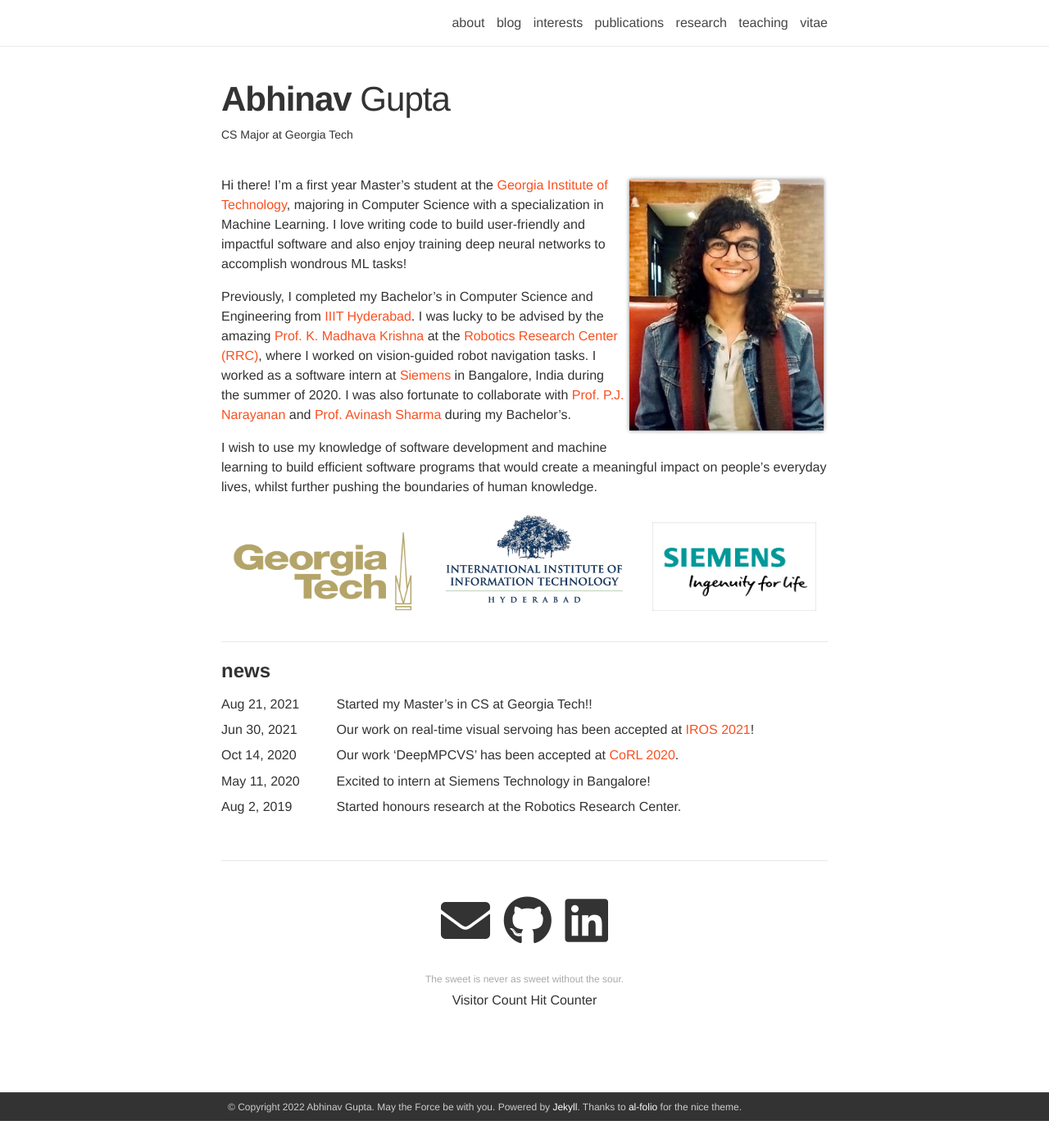
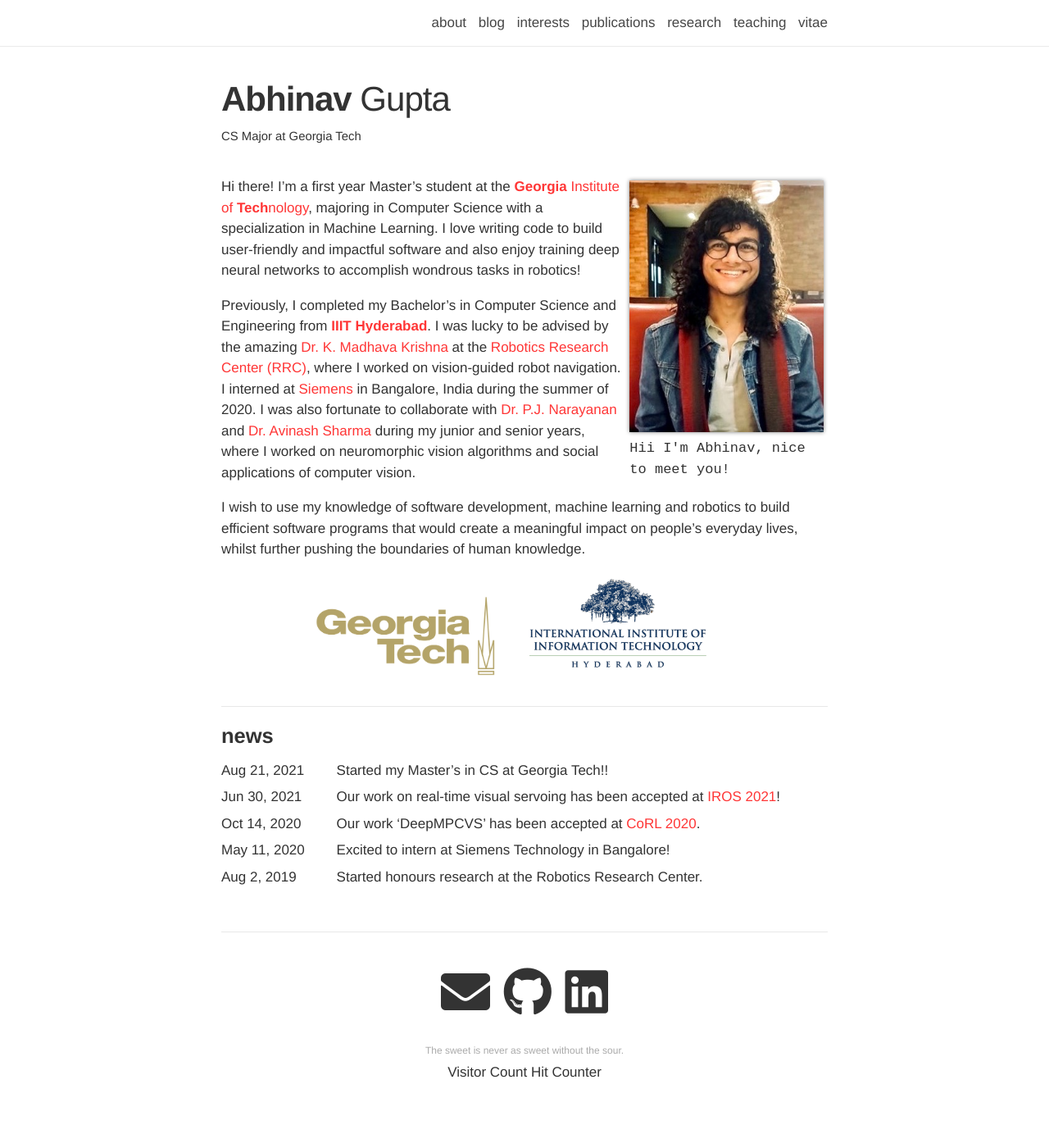
Before and after one commit to BonJovi1/bonjovi1.github.io, a Jekyll site: the page built from _pages/about.md, in a window 1280 px wide and 1400 px high. Shown: the whole window at 82% size. Built offline with Jekyll 4.4.1, drawn with Linux system fonts in a browser that asks for light colours; nearby versions of some CDN libraries.

Commit message:
design updates

```diff
--- a/_pages/about.md
+++ b/_pages/about.md
@@ -8,18 +8,19 @@
   align: right
   image: prof_pic.jpg
   address: >
+    Hii I'm Abhinav, nice to meet you!
     <!-- <p> &nbsp; 801 Atlantic Dr NW</p>
-    <p> &nbsp; Atlanta, GA 30332</p> -->
+    <p> &nbsp;   Atlanta, GA 30332</p> -->
 
 news: true
 social: true
 ---
 
-Hi there! I'm a first year Master's student at the [Georgia Institute of Technology](https://www.gatech.edu/), majoring in Computer Science with a specialization in Machine Learning. I love writing code to build user-friendly and impactful software and also enjoy training deep neural networks to accomplish wondrous ML tasks!
+Hi there! I'm a first year Master's student at the [**Georgia** Institute of **Tech**nology](https://www.gatech.edu/), majoring in Computer Science with a specialization in Machine Learning. I love writing code to build user-friendly and impactful software and also enjoy training deep neural networks to accomplish wondrous tasks in robotics!
 
-Previously, I completed my Bachelor's in Computer Science and Engineering from [IIIT Hyderabad](https://www.iiit.ac.in/). I was lucky to be advised by the amazing [Prof. K. Madhava Krishna](https://scholar.google.com/citations?user=QDuPGHwAAAAJ&hl=en) at the [Robotics Research Center (RRC)](https://robotics.iiit.ac.in/), where I worked on vision-guided robot navigation tasks. I worked as a software intern at [Siemens](https://new.siemens.com/in/en.html) in Bangalore, India during the summer of 2020. I was also fortunate to collaborate with [Prof. P.J. Narayanan](https://scholar.google.com/citations?user=3HKjt_IAAAAJ&hl=en) and [Prof. Avinash Sharma](https://scholar.google.com/citations?user=4ladtC0AAAAJ&hl=en) during my Bachelor's.
+Previously, I completed my Bachelor's in Computer Science and Engineering from [**IIIT Hyderabad**](https://www.iiit.ac.in/). I was lucky to be advised by the amazing [Dr. K. Madhava Krishna](https://scholar.google.com/citations?user=QDuPGHwAAAAJ&hl=en) at the [Robotics Research Center (RRC)](https://robotics.iiit.ac.in/), where I worked on vision-guided robot navigation. I interned at [Siemens](https://new.siemens.com/in/en.html) in Bangalore, India during the summer of 2020. I was also fortunate to collaborate with [Dr. P.J. Narayanan](https://scholar.google.com/citations?user=3HKjt_IAAAAJ&hl=en) and [Dr. Avinash Sharma](https://scholar.google.com/citations?user=4ladtC0AAAAJ&hl=en) during my junior and senior years, where I worked on neuromorphic vision algorithms and social applications of computer vision.
 
-I wish to use my knowledge of software development and machine learning to build efficient software programs that would create a meaningful impact on people's everyday lives, whilst further pushing the boundaries of human knowledge.
+I wish to use my knowledge of software development, machine learning and robotics to build efficient software programs that would create a meaningful impact on people's everyday lives, whilst further pushing the boundaries of human knowledge.
 <br>
 
 <!-- <div class="row">
@@ -38,7 +39,7 @@
 	<center>
     <img width="220" src="{{ site.baseurl }}/assets/img/gt.png"> &ensp; &ensp;
     <img width="240" src="{{ site.baseurl }}/assets/img/IIIT.png"> &nbsp; &nbsp;
-    <img width="200" src="{{ site.baseurl }}/assets/img/siemens.jpeg">
+    <!-- <img width="200" src="{{ site.baseurl }}/assets/img/siemens.jpeg"> -->
 	</center>
 </div>
 
--- a/_sass/_variables.scss
+++ b/_sass/_variables.scss
@@ -2,7 +2,7 @@
 /******************************************************************************/
 
 // Typography
-$base-font-size: 16px !default;
+$base-font-size: 17px !default;
 $small-font-size:  0.875rem !default;
 $bold-font-weight: bold !default;
 $font-family: Helvetica, Arial, sans-serif !default;
@@ -39,6 +39,7 @@
 // Colors
 $red:               #FF3636 !default;
 $red-1:             #f95020 !default;
+$brown:             #b5410b !default;
 $orange:            #F29105 !default;
 $orange-1:          #ffcc22 !default;
 $blue:              #2698BA !default;
@@ -54,6 +55,13 @@
 $pink:              #f92080 !default;
 $light-pink:        #ffdddd !default;
 $yellow:            #efcc00 !default;
+$dark-pink:         #d90f4f !default;
+
+
+$buzz-gold:         #EAAA00 !default;
+$bright-purple:     #7800FF !default;
+$bright-canopy:     #00EC9C !default;
+$bright-horizon:    #FF640F !default;
 
 $white:             #fff !default;
 $dark-gray:         #333 !default;
@@ -73,7 +81,7 @@
 $darken-3:          rgba(#000,.25) !default;
 $darken-4:          rgba(#000,.5) !default;
 
-$theme-color:       $red-1;
+$theme-color:       $red;
 $code-color:        $dark-gray;
 $text-color:        $dark-gray;
 $background-color:  $blue;
```
Also changed, not shown: _pages/teaching.md (+1 -1 lines), assets/img/prof.jpg (added), 1 other file.
